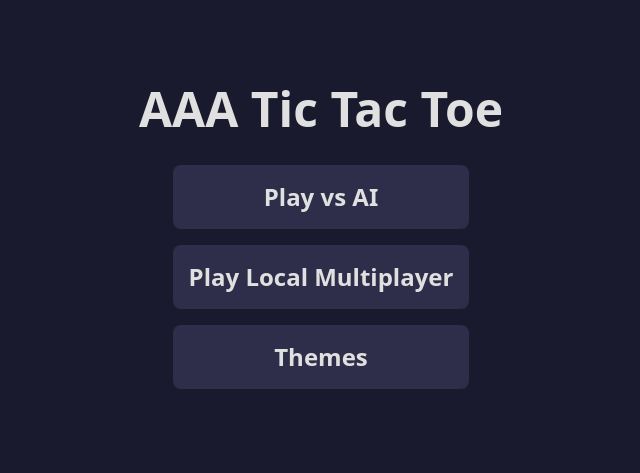
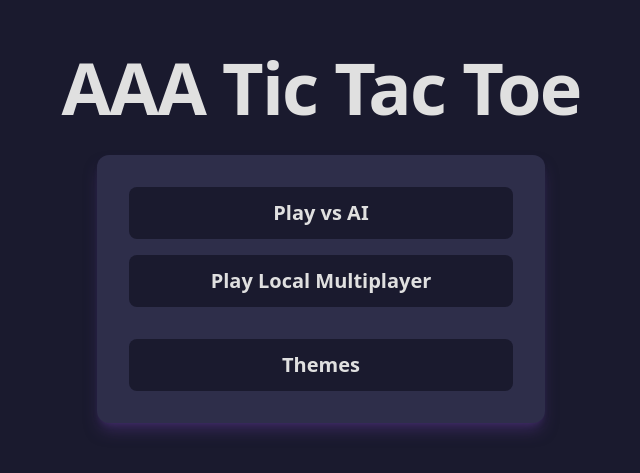
Before and after one commit to AYTechOfficial/aaa-tic-tac, a Next.js app: page / in a window 1280 px wide. Shown: the part 163-636 px from the top of the page, without its empty margins (319-959 px from the left). Built offline with nearby package versions, Linux system fonts and the light colour scheme.

Commit message:
Fix iteration 3
Scoped re-patch from the defect ledger.
./app/page.tsx, Next.js, app/page.tsx, next.js, package.json, tsconfig.json

```diff
--- a/app/page.tsx
+++ b/app/page.tsx
@@ -1,320 +1,383 @@
-'use client';
+"use client";
 
-import { useState, useEffect } from 'react';
+import { useState, useEffect, useCallback } from 'react';
 
-// Define theme colors and properties
-const THEMES: Record<string, {
-  primary: string;
-  secondary: string;
-  x: string;
-  o: string;
-  text: string;
-  hover: string;
-  winning: string;
-}> = {
+// Constants for winning lines
+const WINNING_LINES = [
+  [0, 1, 2], [3, 4, 5], [6, 7, 8], // Rows
+  [0, 3, 6], [1, 4, 7], [2, 5, 8], // Columns
+  [0, 4, 8], [2, 4, 6]             // Diagonals
+];
+
+// Theme definitions
+const THEME_COLORS = {
   dark: {
-    primary: '#1A1A2E',
-    secondary: '#2E2E4A',
-    x: '#E94560',
-    o: '#00B894',
-    text: '#E0E0E0',
-    hover: '#533483',
-    winning: '#FFD700',
+    'bg-primary': 'bg-[#1A1A2E]',
+    'bg-secondary': 'bg-[#2E2E4A]',
+    'text-general': 'text-[#E0E0E0]',
+    'player-x': 'text-[#E94560]',
+    'player-o': 'text-[#00B894]',
+    'button-hover': 'hover:bg-[#533483]',
+    'winning-line': 'bg-[#FFD700]',
+    'border-color': 'border-[#533483]',
+    'shadow-color': 'shadow-[#533483]/50',
   },
   classic: {
-    primary: '#F0F0F0',
-    secondary: '#FFFFFF',
-    x: '#3F51B5',
-    o: '#FFC107',
-    text: '#333333',
-    hover: '#E0E0E0',
-    winning: '#4CAF50',
+    'bg-primary': 'bg-gray-100',
+    'bg-secondary': 'bg-white',
+    'text-general': 'text-gray-800',
+    'player-x': 'text-red-600',
+    'player-o': 'text-blue-600',
+    'button-hover': 'hover:bg-gray-200',
+    'winning-line': 'bg-yellow-400',
+    'border-color': 'border-gray-400',
+    'shadow-color': 'shadow-gray-400/50',
   },
   'sci-fi': {
-    primary: '#0A0A1A',
-    secondary: '#1A1A3A',
-    x: '#00FFFF',
-    o: '#FF00FF',
-    text: '#00FF00',
-    hover: '#330033',
-    winning: '#FFFF00',
-  },
+    'bg-primary': 'bg-[#0A0A1A]',
+    'bg-secondary': 'bg-[#1F0F3F]',
+    'text-general': 'text-[#00FFFF]',
+    'player-x': 'text-[#FF00FF]',
+    'player-o': 'text-[#00FF00]',
+    'button-hover': 'hover:bg-[#3F0F7F]',
+    'winning-line': 'bg-[#FFFF00]',
+    'border-color': 'border-[#00FFFF]',
+    'shadow-color': 'shadow-[#00FFFF]/50',
+  }
 };
 
-// Game state interface
-interface GameState {
-  board: string[];
-  currentPlayer: 'X' | 'O';
-  winner: { player: 'X' | 'O' | 'Draw'; line: number[] | null } | null;
-  mode: 'AI' | 'Local' | null;
-  theme: string;
+type Player = 'X' | 'O';
+type Board = (Player | '')[];
+type GameMode = 'AI' | 'Local';
+type Winner = Player | 'Draw' | null;
+type ThemeName = keyof typeof THEME_COLORS;
+
+export default function HomePage() {
+  const [board, setBoard] = useState<Board>(Array(9).fill(''));
+  const [currentPlayer, setCurrentPlayer] = useState<Player>('X');
+  const [winner, setWinner] = useState<Winner>(null);
+  const [mode, setMode] = useState<GameMode | null>(null);
+  const [showThemes, setShowThemes] = useState(false);
+  const [theme, setTheme] = useState<ThemeName>('dark');
+  const [winningLine, setWinningLine] = useState<number[] | null>(null);
+
+  // Load theme from localStorage on mount
+  useEffect(() => {
+    const storedTheme = localStorage.getItem('aaa-tictactoe-theme');
+    if (storedTheme && THEME_COLORS[storedTheme as ThemeName]) {
+      setTheme(storedTheme as ThemeName);
+    }
+  }, []);
+
+  // Save theme to localStorage when it changes
+  useEffect(() => {
+    localStorage.setItem('aaa-tictactoe-theme', theme);
+  }, [theme]);
+
+  const currentTheme = THEME_COLORS[theme];
+
+  const checkWinner = useCallback((currentBoard: Board) => {
+    for (let i = 0; i < WINNING_LINES.length; i++) {
+      const [a, b, c] = WINNING_LINES[i];
+      if (currentBoard[a] && currentBoard[a] === currentBoard[b] && currentBoard[a] === currentBoard[c]) {
+        return { player: currentBoard[a] as Player, line: WINNING_LINES[i] };
+      }
+    }
+    return null;
+  }, []);
+
+  const checkDraw = useCallback((currentBoard: Board) => {
+    return !checkWinner(currentBoard) && currentBoard.every(cell => cell !== '');
+  }, [checkWinner]);
+
+  const resetGame = useCallback(() => {
+    setBoard(Array(9).fill(''));
+    setCurrentPlayer('X');
+    setWinner(null);
+    setWinningLine(null);
+  }, []);
+
+  const startGame = useCallback((selectedMode: GameMode) => {
+    setMode(selectedMode);
+    resetGame();
+  }, [resetGame]);
+
+  const handleThemeChange = useCallback((newTheme: ThemeName) => {
+    setTheme(newTheme);
+    setShowThemes(false);
+  }, []);
+
+  const aiMove = useCallback((currentBoard: Board, player: Player) => {
+    const emptyCells = currentBoard.map((cell, index) => cell === '' ? index : -1).filter(index => index !== -1);
+
+    if (emptyCells.length === 0) return;
+
+    // Helper to check if a move leads to a win/block
+    const findStrategicMove = (boardState: Board, targetPlayer: Player) => {
+      for (const index of emptyCells) {
+        const testBoard = [...boardState];
+        testBoard[index] = targetPlayer;
+        if (checkWinner(testBoard)?.player === targetPlayer) {
+          return index;
+        }
+      }
+      return null;
+    };
+
+    // 1. Check for AI win
+    let move = findStrategicMove(currentBoard, 'O');
+    if (move !== null) {
+      return move;
     }
 
-// Initial game state for a fresh load (menu state)
-const initialGameState: GameState = {
-  board: Array(9).fill(''),
-  currentPlayer: 'X',
-  winner: null,
-  mode: null,
-  theme: 'dark', // Default theme
-};
+    // 2. Block player win
+    move = findStrategicMove(currentBoard, 'X');
+    if (move !== null) {
+      return move;
+    }
 
-// Function to calculate winner and winning line
-function calculateWinner(board: string[]): { player: 'X' | 'O' | 'Draw'; line: number[] } | null {
-  const lines = [
-    [0, 1, 2],
-    [3, 4, 5],
-    [6, 7, 8],
-    [0, 3, 6],
-    [1, 4, 7],
-    [2, 5, 8],
-    [0, 4, 8],
-    [2, 4, 6],
-  ];
+    // 3. Take center
+    if (currentBoard[4] === '') {
+      return 4;
+    }
 
-  for (let i = 0; i < lines.length; i++) {
-    const [a, b, c] = lines[i];
-    if (board[a] && board[a] === board[b] && board[a] === board[c]) {
-      return { player: board[a] as 'X' | 'O', line: lines[i] };
+    // 4. Take opposite corner if player has one
+    const corners = [0, 2, 6, 8];
+    for (let i = 0; i < corners.length; i++) {
+      const corner = corners[i];
+      const oppositeCorner = corners[3 - i]; // 0->8, 2->6, 6->2, 8->0
+      if (currentBoard[corner] === 'X' && currentBoard[oppositeCorner] === '') {
+        return oppositeCorner;
       }
     }
 
-  if (board.every(cell => cell !== '')) {
-    return { player: 'Draw', line: null };
+    // 5. Take any empty corner
+    const availableCorners = corners.filter(c => currentBoard[c] === '');
+    if (availableCorners.length > 0) {
+      return availableCorners[Math.floor(Math.random() * availableCorners.length)];
     }
 
-  return null;
+    // 6. Take any empty side
+    const sides = [1, 3, 5, 7];
+    const availableSides = sides.filter(s => currentBoard[s] === '');
+    if (availableSides.length > 0) {
+      return availableSides[Math.floor(Math.random() * availableSides.length)];
     }
 
-// Simple AI move logic (random empty cell)
-const getAIMove = (board: string[]): number => {
-  const emptyCells = board.map((cell, i) => (cell === '' ? i : -1)).filter(i => i !== -1);
-  if (emptyCells.length === 0) {
-    return -1; // No move possible
-  }
-  const randomIndex = Math.floor(Math.random() * emptyCells.length);
-  return emptyCells[randomIndex];
-};
+    // Fallback: random move
+    return emptyCells[Math.floor(Math.random() * emptyCells.length)];
+  }, [checkWinner]);
 
-export default function HomePage() {
-  const [gameState, setGameState] = useState<GameState>(initialGameState);
-  const [showThemes, setShowThemes] = useState(false);
 
-  // Effect to load theme from localStorage on initial mount
-  useEffect(() => {
-    const storedTheme = localStorage.getItem('ticTacToeTheme');
-    if (storedTheme && THEMES[storedTheme]) {
-      setGameState(prev => ({ ...prev, theme: storedTheme }));
-    } else {
-      setGameState(prev => ({ ...prev, theme: 'dark' })); // Default theme if none stored or invalid
-    }
-  }, []);
-
-  // Effect to save theme to localStorage whenever it changes
-  useEffect(() => {
-    localStorage.setItem('ticTacToeTheme', gameState.theme);
-  }, [gameState.theme]);
-
-  const handleCellClick = (i: number) => {
-    if (gameState.winner || gameState.board[i] !== '') {
+  const handleCellClick = useCallback((index: number) => {
+    if (winner || board[index] !== '' || (mode === 'AI' && currentPlayer === 'O')) {
       return;
     }
 
-    const newBoard = [...gameState.board];
-    newBoard[i] = gameState.currentPlayer;
+    const newBoard = [...board];
+    newBoard[index] = currentPlayer;
+    setBoard(newBoard);
 
-    const newWinner = calculateWinner(newBoard);
-    const newPlayer = gameState.currentPlayer === 'X' ? 'O' : 'X';
+    const winnerInfo = checkWinner(newBoard);
+    if (winnerInfo) {
+      setWinner(winnerInfo.player);
+      setWinningLine(winnerInfo.line);
+      return;
+    }
 
-    setGameState(prev => ({
-      ...prev,
-      board: newBoard,
-      currentPlayer: newPlayer,
-      winner: newWinner,
-    }));
+    if (checkDraw(newBoard)) {
+      setWinner('Draw');
+      return;
+    }
 
-    // AI's turn if in AI mode and no winner yet
-    if (gameState.mode === 'AI' && newPlayer === 'O' && !newWinner) {
+    const nextPlayer = currentPlayer === 'X' ? 'O' : 'X';
+    setCurrentPlayer(nextPlayer);
+
+    if (mode === 'AI' && nextPlayer === 'O') {
       setTimeout(() => {
-        const aiMoveIndex = getAIMove(newBoard);
-        if (aiMoveIndex !== -1) {
+        const aiChosenMove = aiMove(newBoard, 'O');
+        if (aiChosenMove !== undefined) { // Ensure AI found a move
           const aiBoard = [...newBoard];
-          aiBoard[aiMoveIndex] = 'O';
-          const aiWinner = calculateWinner(aiBoard);
-          setGameState(prev => ({
-            ...prev,
-            board: aiBoard,
-            currentPlayer: 'X',
-            winner: aiWinner,
-          }));
+          aiBoard[aiChosenMove] = 'O';
+          setBoard(aiBoard);
+
+          const aiWinnerInfo = checkWinner(aiBoard);
+          if (aiWinnerInfo) {
+            setWinner(aiWinnerInfo.player);
+            setWinningLine(aiWinnerInfo.line);
+            return;
           }
-      }, 1000);
+
+          if (checkDraw(aiBoard)) {
+            setWinner('Draw');
+            return;
           }
+          setCurrentPlayer('X'); // Switch back to player X
+        }
+      }, 1000); // AI moves within 1 second
+    }
+  }, [board, currentPlayer, winner, mode, checkWinner, checkDraw, aiMove]);
+
+  const getStatusMessage = () => {
+    if (winner === 'Draw') {
+      return 'Draw!';
+    }
+    if (winner) {
+      return `Player ${winner} Wins!`;
+    }
+    return `Current Player: ${currentPlayer}`;
   };
 
-  const handleNewGame = () => {
-    setGameState(prev => ({
-      ...prev,
-      board: Array(9).fill(''),
-      currentPlayer: 'X',
-      winner: null,
-    }));
+  const renderCell = (index: number) => {
+    const isWinningCell = winningLine && winningLine.includes(index);
+    return (
+      <button
+        key={index}
+        className={`
+          w-24 h-24 sm:w-28 sm:h-28 md:w-32 md:h-32
+          flex items-center justify-center text-5xl font-bold
+          ${currentTheme['bg-secondary']} ${currentTheme['text-general']}
+          border-2 ${currentTheme['border-color']} rounded-lg
+          transition-all duration-200 ease-in-out
+          ${board[index] === '' && !winner ? `hover:scale-105 active:scale-95 ${currentTheme['button-hover']}` : ''}
+          ${board[index] === 'X' ? currentTheme['player-x'] : ''}
+          ${board[index] === 'O' ? currentTheme['player-o'] : ''}
+          ${isWinningCell ? `${currentTheme['winning-line']} !text-black` : ''}
+        `}
+        onClick={() => handleCellClick(index)}
+        disabled={!!winner || board[index] !== '' || (mode === 'AI' && currentPlayer === 'O')}
+        aria-label={`Cell ${index + 1}`}
+      >
+        {board[index]}
+      </button>
+    );
   };
 
-  const handlePlayModeSelect = (mode: 'AI' | 'Local') => {
-    setGameState(prev => ({
-      ...prev,
-      mode,
-      board: Array(9).fill(''),
-      currentPlayer: 'X',
-      winner: null,
-    }));
-    setShowThemes(false); // Hide themes when starting a game
-  };
-
-  const handleThemeSelect = (themeName: string) => {
-    setGameState(prev => ({ ...prev, theme: themeName }));
-    setShowThemes(false); // Hide themes after selection
-  };
-
-  const currentThemeColors = THEMES[gameState.theme];
-
   return (
-    <div
-      className="min-h-screen flex flex-col items-center justify-center p-8 font-inter transition-colors duration-500"
-      style={{ backgroundColor: currentThemeColors.primary, color: currentThemeColors.text }}
-    >
-      <h1 className="text-5xl font-extrabold mb-8 text-center">
+    <main className={`
+      min-h-screen flex flex-col items-center justify-center p-4
+      ${currentTheme['bg-primary']} ${currentTheme['text-general']}
+      font-inter
+    `}>
+      <h1 className="text-5xl sm:text-6xl md:text-7xl font-extrabold mb-8 text-center tracking-tight">
         AAA Tic Tac Toe
       </h1>
 
-      {!gameState.mode && !showThemes && (
-        <div className="flex flex-col gap-4">
+      {showThemes ? (
+        <div className={`
+          ${currentTheme['bg-secondary']} p-8 rounded-xl shadow-lg ${currentTheme['shadow-color']}
+          flex flex-col gap-4 items-center w-full max-w-md
+        `}>
+          <h2 className="text-3xl font-bold mb-4">Select Theme</h2>
+          {Object.keys(THEME_COLORS).map((t) => (
             <button
-            onClick={() => handlePlayModeSelect('AI')}
-            className="p-4 rounded-lg text-2xl font-semibold transition-colors duration-200"
-            style={{ backgroundColor: currentThemeColors.secondary, color: currentThemeColors.text, '--hover-bg': currentThemeColors.hover } as React.CSSProperties}
-            onMouseEnter={(e) => (e.currentTarget.style.backgroundColor = currentThemeColors.hover)}
-            onMouseLeave={(e) => (e.currentTarget.style.backgroundColor = currentThemeColors.secondary)}
+              key={t}
+              className={`
+                w-full py-3 px-6 rounded-lg text-xl font-semibold
+                ${currentTheme['bg-primary']} ${currentTheme['text-general']}
+                transition-all duration-200 ease-in-out
+                ${currentTheme['button-hover']}
+                ${theme === t ? `ring-4 ${currentTheme['border-color']} scale-105` : ''}
+              `}
+              onClick={() => handleThemeChange(t as ThemeName)}
+            >
+              {t.charAt(0).toUpperCase() + t.slice(1)}
+            </button>
+          ))}
+          <button
+            className={`
+              mt-4 w-full py-3 px-6 rounded-lg text-xl font-semibold
+              ${currentTheme['bg-primary']} ${currentTheme['text-general']}
+              transition-all duration-200 ease-in-out
+              ${currentTheme['button-hover']}
+            `}
+            onClick={() => setShowThemes(false)}
+          >
+            Back
+          </button>
+        </div>
+      ) : (
+        <>
+          {mode === null ? (
+            // Initial Menu State
+            <div className={`
+              ${currentTheme['bg-secondary']} p-8 rounded-xl shadow-lg ${currentTheme['shadow-color']}
+              flex flex-col gap-4 items-center w-full max-w-md
+            `}>
+              <button
+                className={`
+                  w-full py-3 px-6 rounded-lg text-xl font-semibold
+                  ${currentTheme['bg-primary']} ${currentTheme['text-general']}
+                  transition-all duration-200 ease-in-out
+                  ${currentTheme['button-hover']}
+                `}
+                onClick={() => startGame('AI')}
               >
                 Play vs AI
               </button>
               <button
-            onClick={() => handlePlayModeSelect('Local')}
-            className="p-4 rounded-lg text-2xl font-semibold transition-colors duration-200"
-            style={{ backgroundColor: currentThemeColors.secondary, color: currentThemeColors.text, '--hover-bg': currentThemeColors.hover } as React.CSSProperties}
-            onMouseEnter={(e) => (e.currentTarget.style.backgroundColor = currentThemeColors.hover)}
-            onMouseLeave={(e) => (e.currentTarget.style.backgroundColor = currentThemeColors.secondary)}
+                className={`
+                  w-full py-3 px-6 rounded-lg text-xl font-semibold
+                  ${currentTheme['bg-primary']} ${currentTheme['text-general']}
+                  transition-all duration-200 ease-in-out
+                  ${currentTheme['button-hover']}
+                `}
+                onClick={() => startGame('Local')}
               >
                 Play Local Multiplayer
               </button>
               <button
+                className={`
+                  mt-4 w-full py-3 px-6 rounded-lg text-xl font-semibold
+                  ${currentTheme['bg-primary']} ${currentTheme['text-general']}
+                  transition-all duration-200 ease-in-out
+                  ${currentTheme['button-hover']}
+                `}
                 onClick={() => setShowThemes(true)}
-            className="p-4 rounded-lg text-2xl font-semibold transition-colors duration-200"
-            style={{ backgroundColor: currentThemeColors.secondary, color: currentThemeColors.text, '--hover-bg': currentThemeColors.hover } as React.CSSProperties}
-            onMouseEnter={(e) => (e.currentTarget.style.backgroundColor = currentThemeColors.hover)}
-            onMouseLeave={(e) => (e.currentTarget.style.backgroundColor = currentThemeColors.secondary)}
               >
                 Themes
               </button>
             </div>
-      )}
-
-      {showThemes && (
-        <div className="flex flex-col gap-4 p-8 rounded-lg" style={{ backgroundColor: currentThemeColors.secondary }}>
-          <h2 className="text-3xl font-bold mb-4 text-center">Select Theme</h2>
-          {Object.keys(THEMES).map(themeName => (
+          ) : (
+            // Game Board State
+            <div className={`
+              ${currentTheme['bg-secondary']} p-8 rounded-xl shadow-lg ${currentTheme['shadow-color']}
+              flex flex-col gap-8 items-center
+            `}>
+              <div className="text-3xl sm:text-4xl font-bold text-center">
+                {getStatusMessage()}
+              </div>
+              <div className="grid grid-cols-3 gap-2 sm:gap-4">
+                {board.map((_, index) => renderCell(index))}
+              </div>
+              {(winner || checkDraw(board)) && (
                 <button
-              key={themeName}
-              onClick={() => handleThemeSelect(themeName)}
-              className="flex items-center justify-center gap-4 p-4 rounded-lg text-xl font-semibold transition-colors duration-200"
-              style={{ backgroundColor: currentThemeColors.secondary, color: currentThemeColors.text, '--hover-bg': currentThemeColors.hover } as React.CSSProperties}
-              onMouseEnter={(e) => (e.currentTarget.style.backgroundColor = currentThemeColors.hover)}
-              onMouseLeave={(e) => (e.currentTarget.style.backgroundColor = currentThemeColors.secondary)}
-            >
-              <div
-                className="w-6 h-6 rounded-full border-2"
-                style={{ backgroundColor: THEMES[themeName].primary, borderColor: THEMES[themeName].text }}
-              ></div>
-              <span className="capitalize">{themeName}</span>
-            </button>
-          ))}
-          <button
-            onClick={() => setShowThemes(false)}
-            className="mt-4 p-4 rounded-lg text-xl font-semibold transition-colors duration-200"
-            style={{ backgroundColor: currentThemeColors.x, color: currentThemeColors.text, '--hover-bg': currentThemeColors.hover } as React.CSSProperties}
-            onMouseEnter={(e) => (e.currentTarget.style.backgroundColor = currentThemeColors.hover)}
-            onMouseLeave={(e) => (e.currentTarget.style.backgroundColor = currentThemeColors.x)}
-          >
-            Back to Menu
-          </button>
-        </div>
-      )}
-
-      {gameState.mode && !showThemes && (
-        <div className="flex flex-col items-center">
-          <div className="text-3xl font-bold mb-8">
-            {gameState.winner ? (
-              gameState.winner.player === 'Draw' ? (
-                'Draw!'
-              ) : (
-                <span style={{ color: gameState.winner.player === 'X' ? currentThemeColors.x : currentThemeColors.o }}>
-                  Player {gameState.winner.player} Wins!
-                </span>
-              )
-            ) : (
-              <span>
-                Player{' '}
-                <span style={{ color: gameState.currentPlayer === 'X' ? currentThemeColors.x : currentThemeColors.o }}>
-                  {gameState.currentPlayer}
-                </span>
-                's Turn
-              </span>
-            )}
-          </div>
-
-          <div className="grid grid-cols-3 gap-4">
-            {gameState.board.map((cell, i) => (
-              <button
-                key={i}
-                onClick={() => handleCellClick(i)}
-                className={`w-24 h-24 flex items-center justify-center rounded-lg text-5xl font-bold transition-colors duration-200
-                  ${gameState.winner?.line?.includes(i) ? 'animate-pulse' : ''}
+                  className={`
+                    py-3 px-8 rounded-lg text-xl font-semibold
+                    ${currentTheme['bg-primary']} ${currentTheme['text-general']}
+                    transition-all duration-200 ease-in-out
+                    ${currentTheme['button-hover']}
                   `}
-                style={{
-                  backgroundColor: gameState.winner?.line?.includes(i) ? currentThemeColors.winning : currentThemeColors.secondary,
-                  color: cell === 'X' ? currentThemeColors.x : currentThemeColors.o,
-                  cursor: gameState.winner || cell !== '' ? 'default' : 'pointer',
-                }}
-                onMouseEnter={(e) => {
-                  if (!gameState.winner && cell === '') {
-                    e.currentTarget.style.backgroundColor = currentThemeColors.hover;
-                  }
-                }}
-                onMouseLeave={(e) => {
-                  if (!gameState.winner && cell === '') {
-                    e.currentTarget.style.backgroundColor = currentThemeColors.secondary;
-                  }
-                }}
-              >
-                {cell}
-              </button>
-            ))}
-          </div>
-
-          {(gameState.winner || (gameState.mode === 'AI' && gameState.currentPlayer === 'X' && gameState.board.every(c => c !== '')) ) && (
-            <button
-              onClick={handleNewGame}
-              className="mt-8 p-4 rounded-lg text-2xl font-semibold transition-colors duration-200"
-              style={{ backgroundColor: currentThemeColors.secondary, color: currentThemeColors.text, '--hover-bg': currentThemeColors.hover } as React.CSSProperties}
-              onMouseEnter={(e) => (e.currentTarget.style.backgroundColor = currentThemeColors.hover)}
-              onMouseLeave={(e) => (e.currentTarget.style.backgroundColor = currentThemeColors.secondary)}
+                  onClick={() => startGame(mode)} // Restart with current mode
                 >
                   New Game
                 </button>
               )}
+              <button
+                className={`
+                  py-2 px-6 rounded-lg text-lg font-semibold
+                  ${currentTheme['bg-primary']} ${currentTheme['text-general']}
+                  transition-all duration-200 ease-in-out
+                  ${currentTheme['button-hover']}
+                `}
+                onClick={() => setMode(null)} // Go back to main menu
+              >
+                Main Menu
+              </button>
             </div>
           )}
-    </div>
+        </>
+      )}
+    </main>
   );
 }
```
Lines whose indentation alone changed are shown as unchanged.
